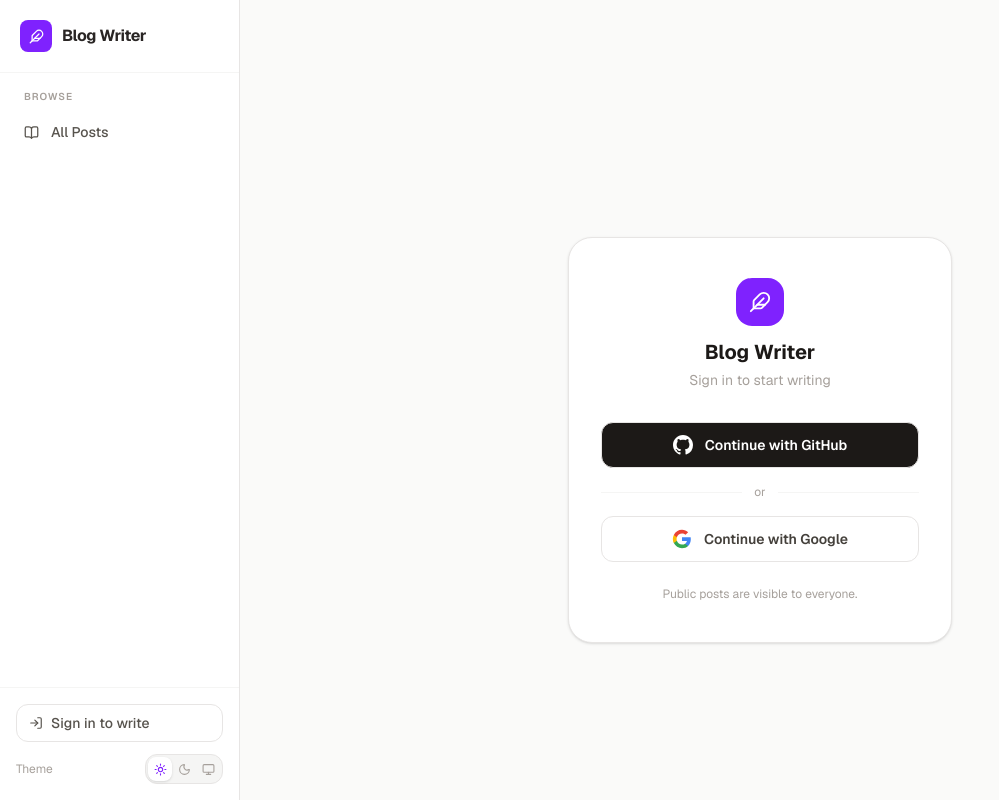
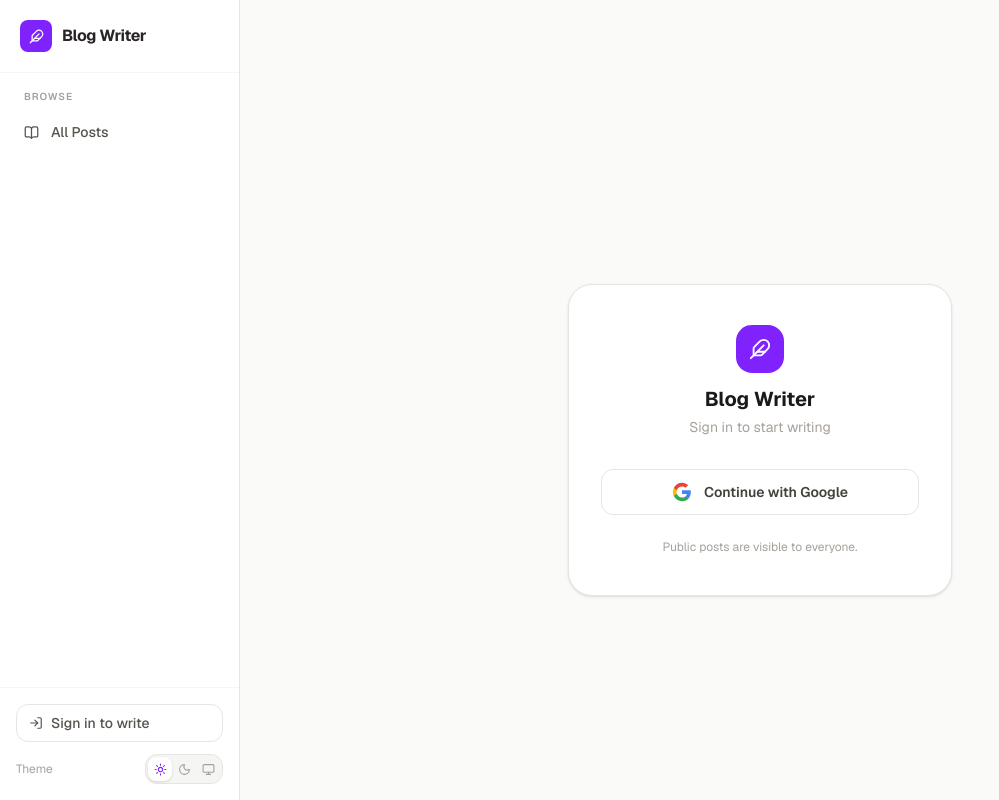
Before and after one commit to keerthishree20/blog-writing-app, a Next.js app: page /login in a window 1280 px wide. Shown: the whole page, without its empty margins (0-999 px from the left). Built offline with nearby package versions, Linux system fonts and the light colour scheme; no server answers.

Commit message:
fix: show GitHub OAuth button only when credentials are configured

```diff
--- a/app/login/page.tsx
+++ b/app/login/page.tsx
@@ -1,5 +1,7 @@
 import { signIn } from "@/auth";
 import { Feather } from "lucide-react";
+
+const githubEnabled = !!process.env.AUTH_GITHUB_ID;
 
 export default function LoginPage() {
   return (
@@ -17,6 +19,7 @@
         </div>
 
         {/* GitHub */}
+        {githubEnabled && (
           <form
             action={async () => {
               "use server";
@@ -33,13 +36,16 @@
               Continue with GitHub
             </button>
           </form>
+        )}
 
         {/* Divider */}
+        {githubEnabled && (
           <div className="my-4 flex items-center gap-3">
             <div className="h-px flex-1 bg-stone-100 dark:bg-stone-800" />
             <span className="text-xs text-stone-400">or</span>
             <div className="h-px flex-1 bg-stone-100 dark:bg-stone-800" />
           </div>
+        )}
 
         {/* Google */}
         <form
--- a/auth.ts
+++ b/auth.ts
@@ -2,8 +2,13 @@
 import GitHub from "next-auth/providers/github";
 import Google from "next-auth/providers/google";
 
+const providers = [
+  Google,
+  ...(process.env.AUTH_GITHUB_ID ? [GitHub] : []),
+];
+
 export const { handlers, signIn, signOut, auth } = NextAuth({
-  providers: [GitHub, Google],
+  providers,
   pages: {
     signIn: "/login",
   },
```
Lines whose indentation alone changed are shown as unchanged.
